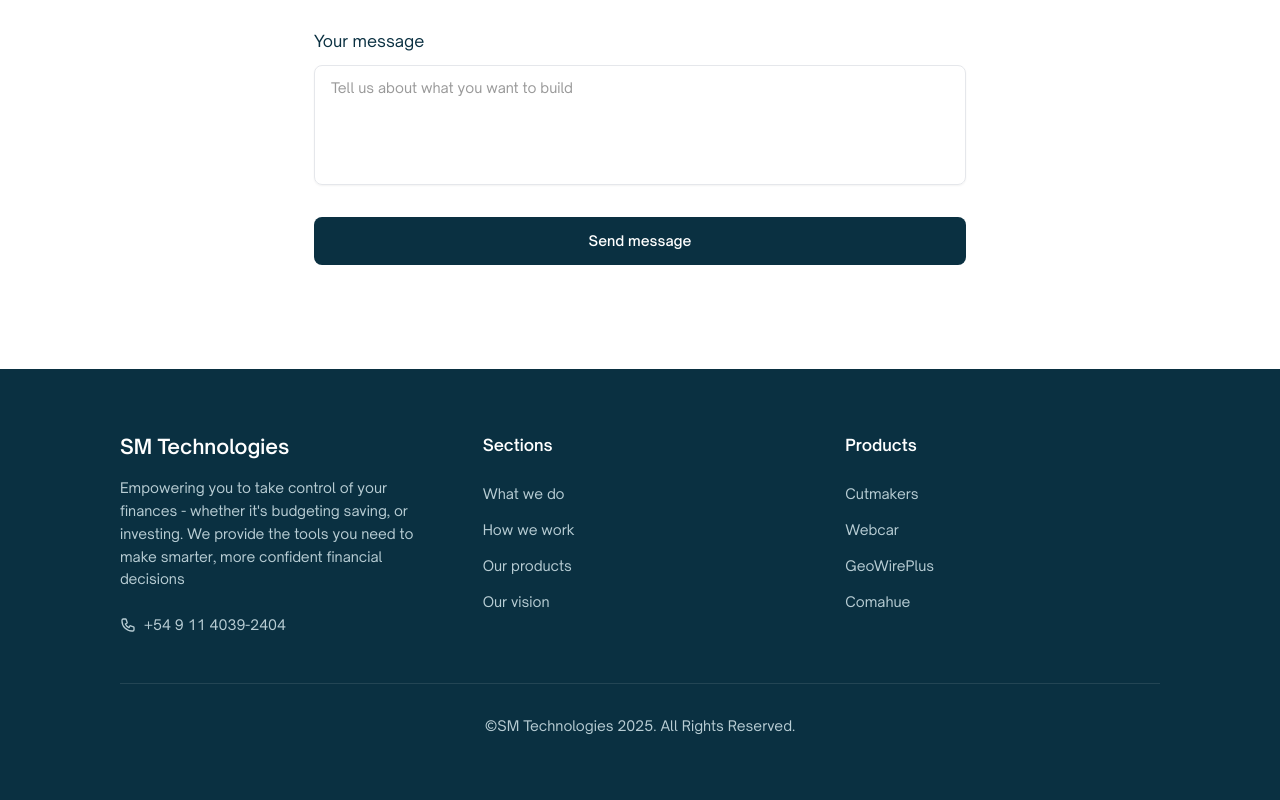
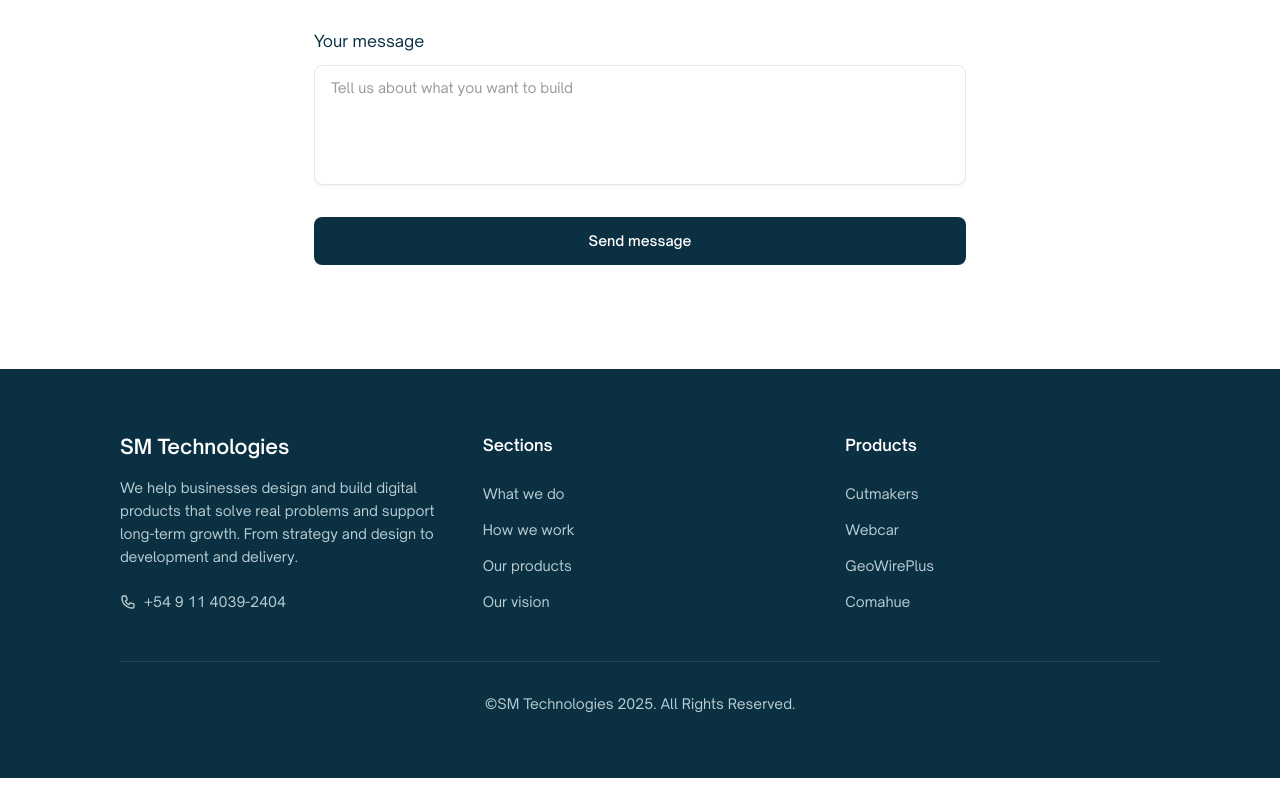
Before and after one commit to mateoLorenzo/smt-landing, a Next.js app: page / in a window 1280 px wide. Shown: the part 4786-5586 px from the top of the page. After the commit the page ends 5564 px from the top, so only its background shows below. Built offline with nearby package versions, Linux system fonts and the light colour scheme.

Commit message:
Adjusted footer text

```diff
--- a/src/app/components/Footer.tsx
+++ b/src/app/components/Footer.tsx
@@ -10,9 +10,9 @@
           <div>
             <h3 className="text-xl font-semibold mb-4">SM Technologies</h3>
             <p className="text-[#B8CDD4] text-sm leading-relaxed mb-6 max-w-sm">
-              Empowering you to take control of your finances - whether
-              it&apos;s budgeting saving, or investing. We provide the tools you
-              need to make smarter, more confident financial decisions
+              We help businesses design and build digital products that solve
+              real problems and support long-term growth. From strategy and
+              design to development and delivery.
             </p>
             <a
               href="https://wa.me/5491140392404"
```
